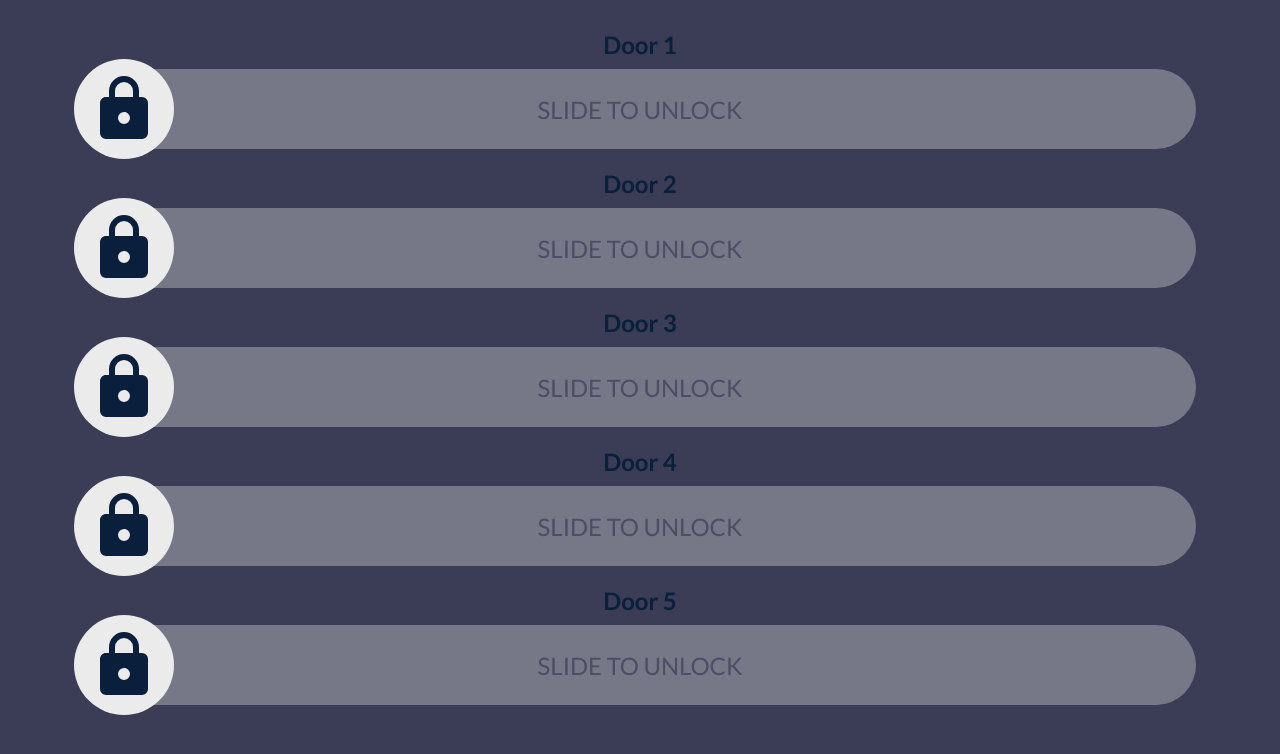
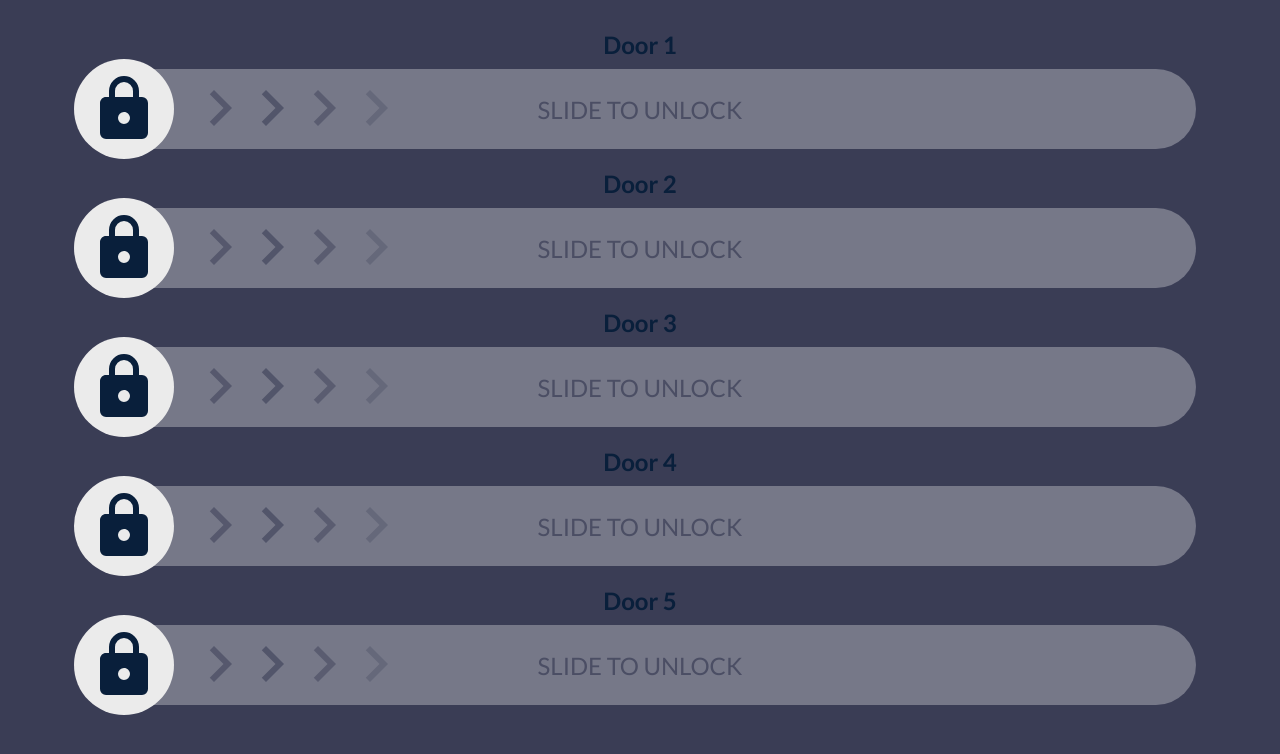
Before and after one commit to mart-in-a-jar/custom-slider, a React (Create React App) app: page / in a window 1280 px wide. Shown: the top 754 px of the page. Built offline with nearby package versions, Linux system fonts and the light colour scheme.

Commit message:
Add slider indicator

```diff
--- a/src/Slider.js
+++ b/src/Slider.js
@@ -3,6 +3,7 @@ import {
     mdiLockOpen,
     mdiCheckBold,
     mdiCloseThick,
+    mdiChevronRight,
 } from "@mdi/js";
 import Icon from "@mdi/react";
 import { useCallback, useEffect, useRef, useState } from "react";
@@ -198,6 +199,12 @@ export const Slider = ({
                 >
                     {status?.text || text}
                 </span>
+                <span className="arrows">
+                    <Icon path={mdiChevronRight} size={3} />
+                    <Icon path={mdiChevronRight} size={3} />
+                    <Icon path={mdiChevronRight} size={3} />
+                    <Icon path={mdiChevronRight} size={3} />
+                </span>
                 <div
                     className={`slider${isUnlocked ? " unlocked" : ""}`}
                     ref={sliderRef}
--- a/src/Slider.scss
+++ b/src/Slider.scss
@@ -23,7 +23,6 @@ $errorColor: #801111;
     position: relative;
     margin: 20px;
     background-color: #ffffff4d;
-    // width: 90%;
     height: 80px;
     border-radius: 40px;
     @include center;
@@ -101,3 +100,37 @@ h2 {
     margin: 0 0 -10px;
     color: $headerTextColor;
 }
+
+.arrows {
+    position: absolute;
+    left: 100px;
+    & * {
+        margin-right: -20px;
+        color: $slideTextColor;
+        animation: pulse 1.6s steps(20) infinite;
+        &:nth-child(4) {
+            animation-delay: 0.6s;
+        }
+        &:nth-child(3) {
+            animation-delay: 0.4s;
+        }
+        &:nth-child(2) {
+            animation-delay: 0.2s;
+        }
+        &:nth-child(1) {
+            animation-delay: 0s;
+        }
+    }
+}
+
+@keyframes pulse {
+    from {
+        opacity: 0.3;
+    }
+    25% {
+        opacity: 1;
+    }
+    to {
+        opacity: 0.3;
+    }
+}
```
